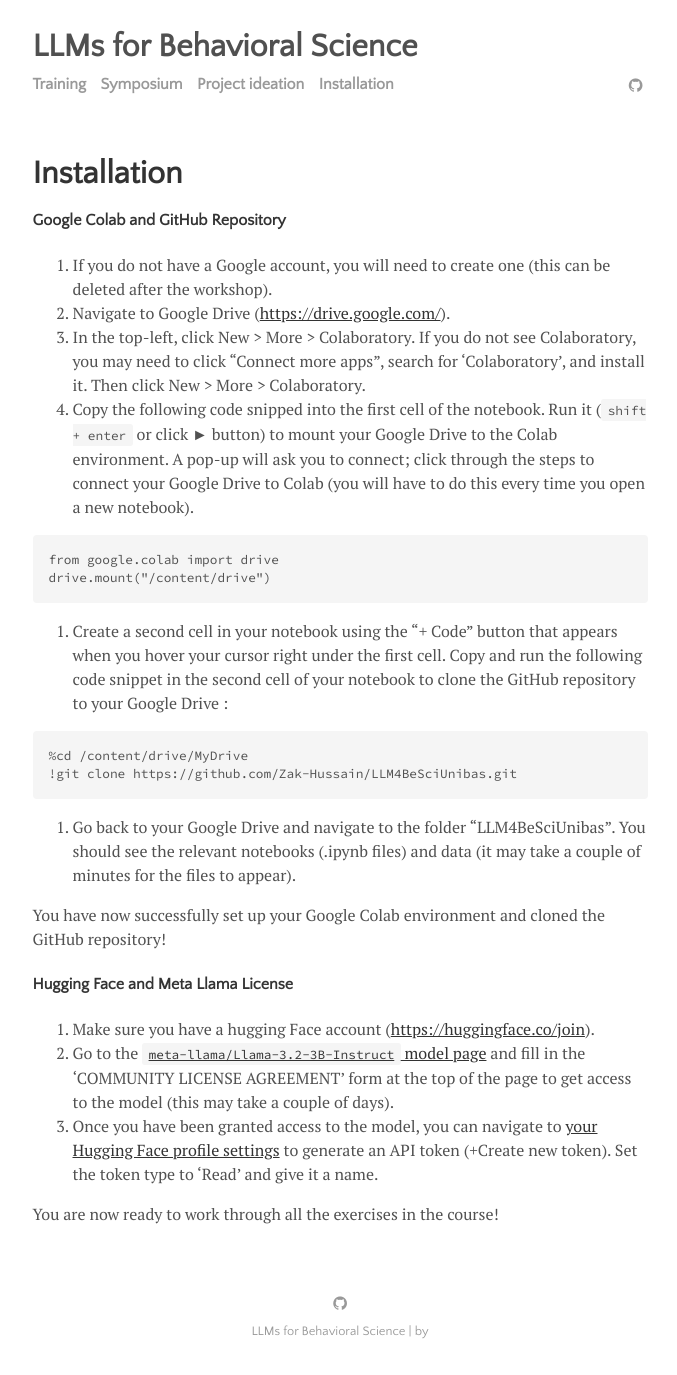
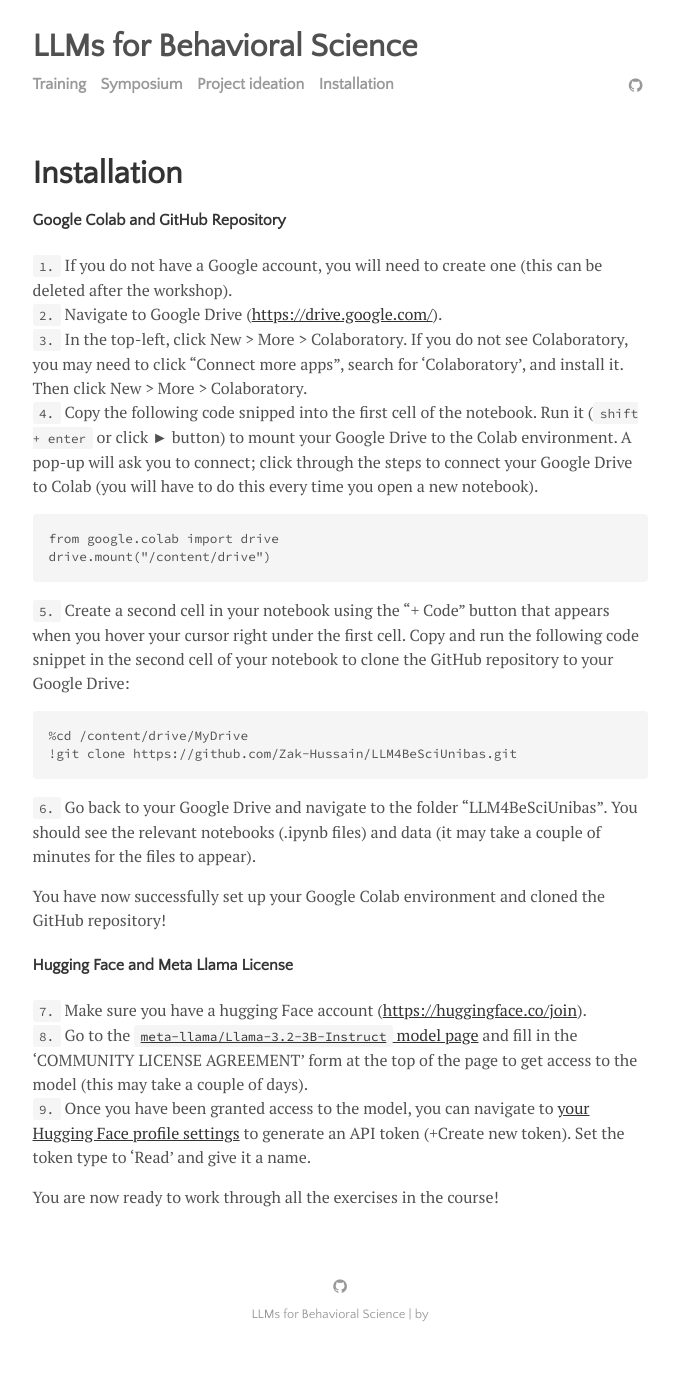
Before and after one commit to cdsbasel/LLM4BeSci_2025Unibas, a Jekyll site: the page built from menu/installation.md, in a window 1280 px wide. Shown: the whole page, without its empty margins (300-977 px from the left). Built offline with Jekyll 4.4.1, drawn with Linux system fonts in a browser that asks for light colours.

Commit message:
change numbers to code type to fix reordering issue on render

````diff
--- a/menu/installation.md
+++ b/menu/installation.md
@@ -5,31 +5,31 @@
 
 #### Google Colab and GitHub Repository
 
-0.  If you do not have a Google account, you will need to create one (this can be deleted after the workshop).
-1.  Navigate to Google Drive (<https://drive.google.com/>).
-2.  In the top-left, click New \> More \> Colaboratory. If you do not see Colaboratory, you may need to click "Connect more apps", search for 'Colaboratory', and install it. Then click New \> More \> Colaboratory.
-3.  Copy the following code snipped into the first cell of the notebook. Run it (`shift + enter` or click ► button) to mount your Google Drive to the Colab environment. A pop-up will ask you to connect; click through the steps to connect your Google Drive to Colab (you will have to do this every time you open a new notebook).
+`1.` If you do not have a Google account, you will need to create one (this can be deleted after the workshop).<br>
+`2.` Navigate to Google Drive (<https://drive.google.com/>).<br>
+`3.` In the top-left, click New \> More \> Colaboratory. If you do not see Colaboratory, you may need to click "Connect more apps", search for 'Colaboratory', and install it. Then click New \> More \> Colaboratory.<br>
+`4.` Copy the following code snipped into the first cell of the notebook. Run it (`shift + enter` or click ► button) to mount your Google Drive to the Colab environment. A pop-up will ask you to connect; click through the steps to connect your Google Drive to Colab (you will have to do this every time you open a new notebook).<br>
 
 ```
 from google.colab import drive
 drive.mount("/content/drive")
 ```
 
-4.  Create a second cell in your notebook using the "+ Code" button that appears when you hover your cursor right under the first cell. Copy and run the following code snippet in the second cell of your notebook to clone the GitHub repository to your Google Drive :
+`5.` Create a second cell in your notebook using the "+ Code" button that appears when you hover your cursor right under the first cell. Copy and run the following code snippet in the second cell of your notebook to clone the GitHub repository to your Google Drive:
 
 ```
 %cd /content/drive/MyDrive
 !git clone https://github.com/Zak-Hussain/LLM4BeSciUnibas.git
 ```
 
-5.  Go back to your Google Drive and navigate to the folder "LLM4BeSciUnibas". You should see the relevant notebooks (.ipynb files) and data (it may take a couple of minutes for the files to appear).
+`6.` Go back to your Google Drive and navigate to the folder "LLM4BeSciUnibas". You should see the relevant notebooks (.ipynb files) and data (it may take a couple of minutes for the files to appear).
 
 You have now successfully set up your Google Colab environment and cloned the GitHub repository!
 
 #### Hugging Face and Meta Llama License
 
-6.  Make sure you have a hugging Face account (<https://huggingface.co/join>).
-7.  Go to the [`meta-llama/Llama-3.2-3B-Instruct` model page](https://huggingface.co/meta-llama/Llama-3.2-3B-Instruct) and fill in the 'COMMUNITY LICENSE AGREEMENT' form at the top of the page to get access to the model (this may take a couple of days).
-8.  Once you have been granted access to the model, you can navigate to [your Hugging Face profile settings](https://huggingface.co/settings/tokens) to generate an API token (+Create new token). Set the token type to 'Read' and give it a name.
+`7.` Make sure you have a hugging Face account (<https://huggingface.co/join>).<br>
+`8.` Go to the [`meta-llama/Llama-3.2-3B-Instruct` model page](https://huggingface.co/meta-llama/Llama-3.2-3B-Instruct) and fill in the 'COMMUNITY LICENSE AGREEMENT' form at the top of the page to get access to the model (this may take a couple of days).<br>
+`9.` Once you have been granted access to the model, you can navigate to [your Hugging Face profile settings](https://huggingface.co/settings/tokens) to generate an API token (+Create new token). Set the token type to 'Read' and give it a name.<br>
 
 You are now ready to work through all the exercises in the course!
````
